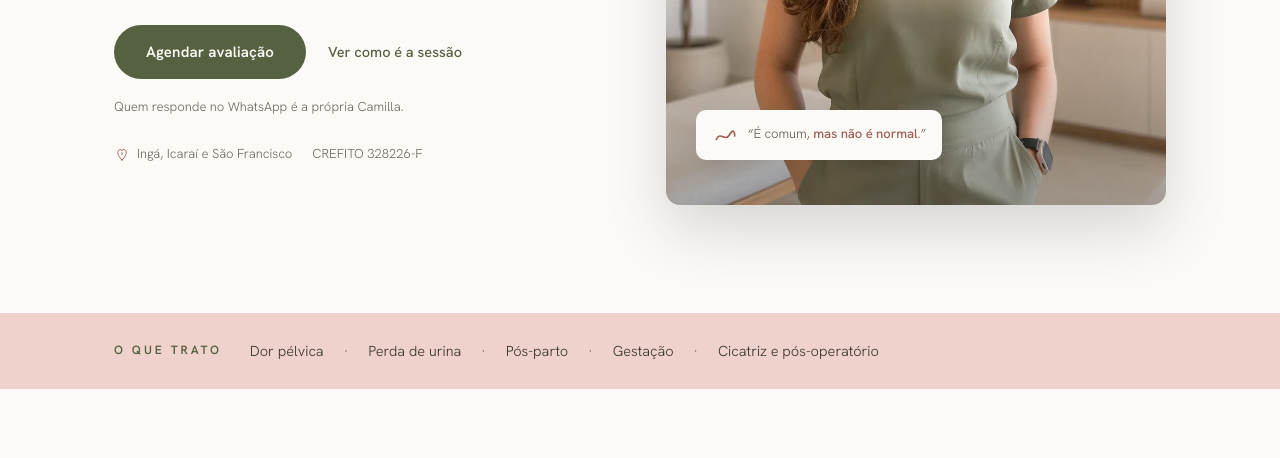
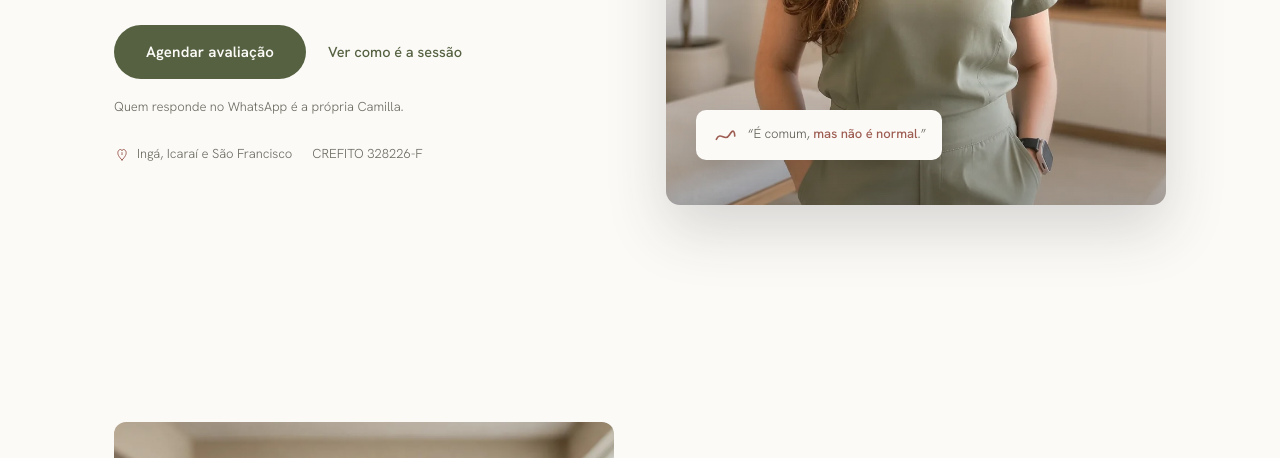
Before and after one commit to ffernndo/fisiocamillasodre, a website: page index.html in a window 1280 px wide. Shown: the part 504-962 px from the top of the page. Drawn offline with Linux system fonts and the light colour scheme.

Commit message:
Remove a faixa "o que trato"
Elemento que eu adicionei por conta propria na auditoria, sem o Fernando ter
pedido. Sai a section inteira e a classe .trato do CSS. Nada mais foi tocado.

Co-Authored-By: Claude Opus 5 <noreply@anthropic.com>
Claude-Session: https://claude.ai/code/session_01A71eMfffEpQ6ECCvKj3BPv

```diff
--- a/index.html
+++ b/index.html
@@ -124,12 +124,6 @@
   .selo { position: absolute; background: var(--nevoa); border-radius: 10px; padding: 12px 16px;
           box-shadow: var(--sombra-card); display: flex; align-items: center; gap: 10px;
           font-size: 13px; color: var(--corpo); max-width: 84%; }
-
-  /* Faixa "o que trato" — separador em CSS para não quebrar sozinho na linha */
-  .trato { display: flex; gap: 6px 20px; flex-wrap: wrap; list-style: none; margin: 0; padding: 0;
-           font-size: 14.5px; color: var(--grafite); }
-  .trato li { display: flex; align-items: center; gap: 20px; }
-  .trato li + li::before { content: "·"; color: var(--rose-forte); }
 
   /* FAQ ------------------------------------------------------- */
   /* O CTA condicional ("não achou a sua dúvida?") vive depois da lista:
@@ -331,21 +325,7 @@
     </div>
   </section>
 
-  <!-- FAIXA: o que se trata (responde "isso serve pro que eu sinto") -->
-  <section aria-label="O que é tratado" style="background:var(--blush);padding:26px 0;">
-    <div class="wrap" style="display:flex;align-items:center;gap:14px 28px;flex-wrap:wrap;">
-      <p class="eyebrow sage" style="margin:0;">O que trato</p>
-      <ul class="trato">
-        <li>Dor pélvica</li>
-        <li>Perda de urina</li>
-        <li>Pós-parto</li>
-        <li>Gestação</li>
-        <li>Cicatriz e pós-operatório</li>
-      </ul>
-    </div>
-  </section>
-
-  <!-- SOBRE — ocupa o slot de prova: rosto real, registro no conselho, escuta -->
+  <!-- SOBRE -->
   <section class="sec" id="sobre" aria-labelledby="sobre-titulo" style="overflow:hidden;">
     <svg data-parallax="0.12" viewBox="0 0 1400 400" preserveAspectRatio="none" aria-hidden="true" style="position:absolute;left:5px;top:-14px;width:100%;height:280px;pointer-events:none;z-index:1;"><path d="M-40 120 C 220 60, 480 180, 740 100 S 1220 20, 1460 100" fill="none" stroke="var(--sage, #9AA588)" stroke-width="1.8" opacity="0.3"></path></svg>
     <div class="wrap duas">
```
